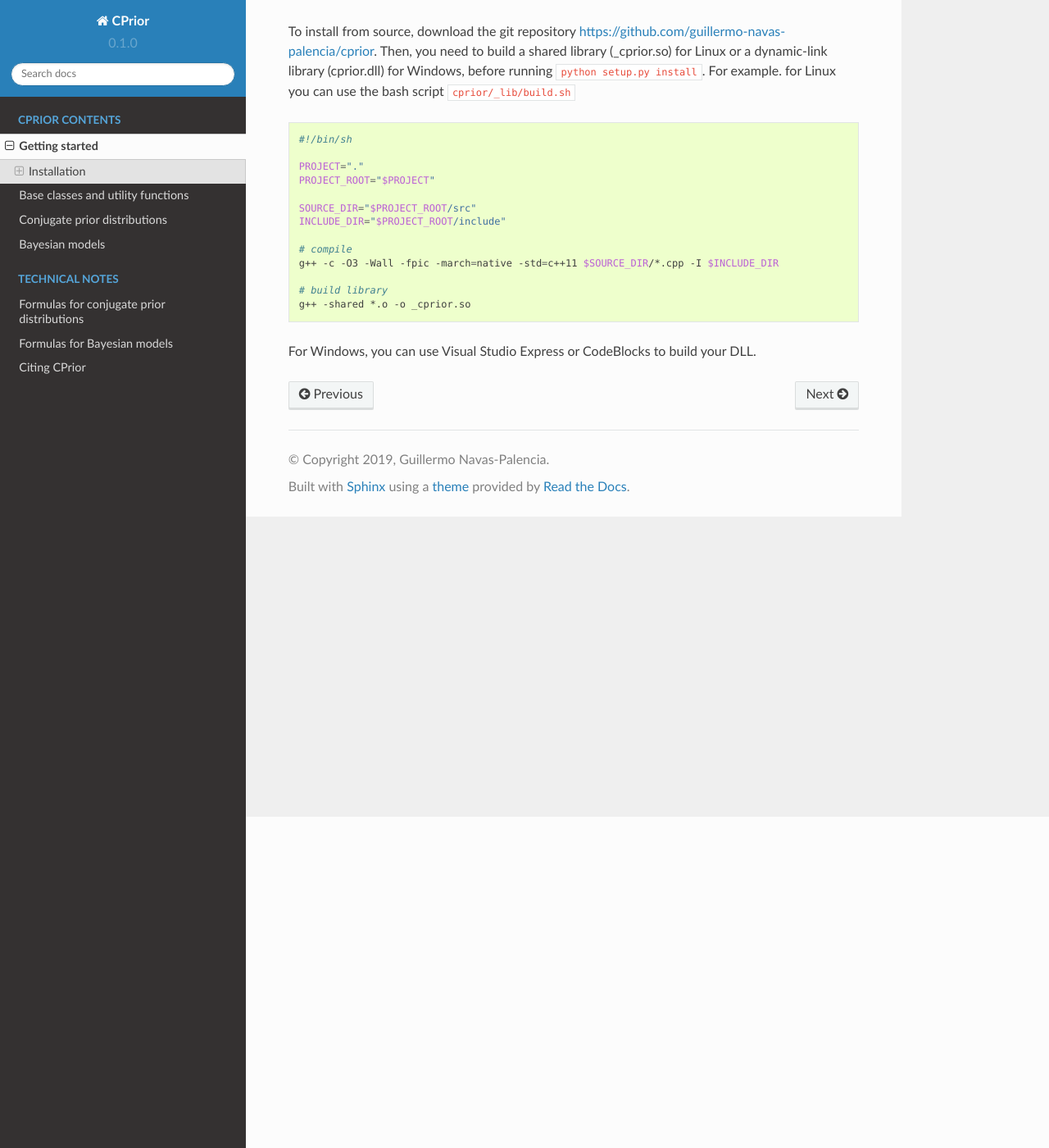
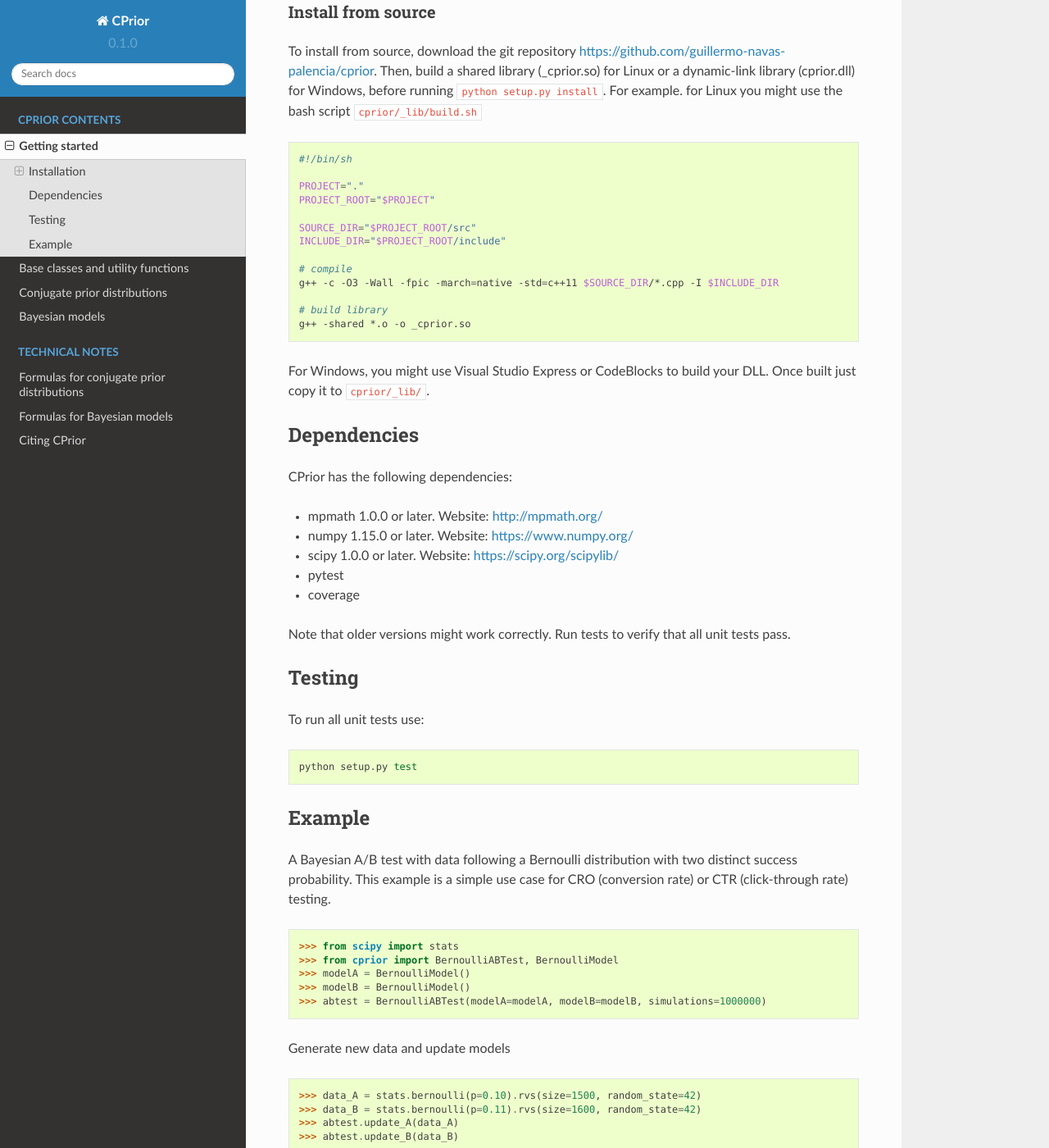
Before and after one commit to guillermo-navas-palencia/cprior, a Sphinx documentation site: the page built from doc/source/getting_started.rst, in a window 1280 px wide and 1400 px high, scrolled down 404 px. Shown: the whole window at 82% size. Built offline with Sphinx 7.4.7 and the Read the Docs theme 2.0.0, drawn with Linux system fonts in a browser that asks for light colours; some of the changed text lies outside the part shown.

Commit message:
Add example to get started

```diff
--- a/doc/source/getting_started.rst
+++ b/doc/source/getting_started.rst
@@ -7,7 +7,7 @@
 Install release
 """""""""""""""
 
-You can download the latest release for your OS and install using
+For Linux x86_64 platform, download the latest release from https://github.com/guillermo-navas-palencia/cprior/releases and install using
 
 .. code-block:: bash
 
@@ -16,7 +16,7 @@
 Install from source
 """""""""""""""""""
 
-To install from source, download the git repository https://github.com/guillermo-navas-palencia/cprior. Then, you need to build a shared library (_cprior.so) for Linux or a dynamic-link library (cprior.dll) for Windows, before running ``python setup.py install``. For example. for Linux you can use the bash script ``cprior/_lib/build.sh``
+To install from source, download the git repository https://github.com/guillermo-navas-palencia/cprior. Then, build a shared library (_cprior.so) for Linux or a dynamic-link library (cprior.dll) for Windows, before running ``python setup.py install``. For example. for Linux you might use the bash script ``cprior/_lib/build.sh``
 
 .. code-block:: bash
 
@@ -34,4 +34,70 @@
    # build library
    g++ -shared *.o -o _cprior.so
 
-For Windows, you can use Visual Studio Express or CodeBlocks to build your DLL.
+For Windows, you might use Visual Studio Express or CodeBlocks to build your DLL. Once built
+just copy it to ``cprior/_lib/``.
+
+
+Dependencies
+------------
+CPrior has the following dependencies:
+
+* mpmath 1.0.0 or later. Website: http://mpmath.org/
+* numpy 1.15.0 or later. Website: https://www.numpy.org/
+* scipy 1.0.0 or later. Website: https://scipy.org/scipylib/
+* pytest
+* coverage
+
+Note that older versions might work correctly. Run tests to verify that all unit
+tests pass.
+
+
+Testing
+-------
+
+To run all unit tests use:
+
+.. code-block:: bash
+
+   python setup.py test
+
+
+Example
+-------
+
+A Bayesian A/B test with data following a Bernoulli distribution with two
+distinct success probability. This example is a simple use case for
+CRO (conversion rate) or CTR (click-through rate) testing.
+
+   >>> from scipy import stats
+   >>> from cprior import BernoulliABTest, BernoulliModel
+   >>> modelA = BernoulliModel()
+   >>> modelB = BernoulliModel()
+   >>> abtest = BernoulliABTest(modelA=modelA, modelB=modelB, simulations=1000000)
+
+Generate new data and update models
+
+   >>> data_A = stats.bernoulli(p=0.10).rvs(size=1500, random_state=42)
+   >>> data_B = stats.bernoulli(p=0.11).rvs(size=1600, random_state=42)
+   >>> abtest.update_A(data_A)
+   >>> abtest.update_B(data_B)
+
+Compute :math:`P[A > B]`
+
+   >>> abtest.probability(variant="A")
+   0.10243749066178826
+
+Compute :math:`P[B > A]`:
+
+   >>> abtest.probability(variant="B")
+   0.8975625093382118
+
+Compute posterior expected loss :math:`\mathrm{E}[\max(B - A, 0)]`
+
+   >>> abtest.expected_loss(variant="A")
+   0.014747280681722819
+
+and :math:`\mathrm{E}[\max(A - B, 0)]`
+
+   >>> abtest.expected_loss(variant="B")
+   0.0005481520957841303
```
